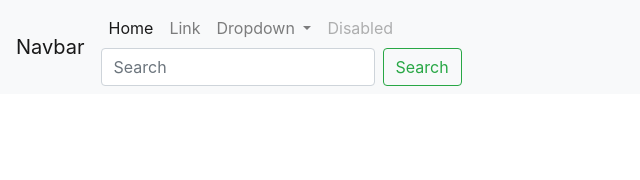
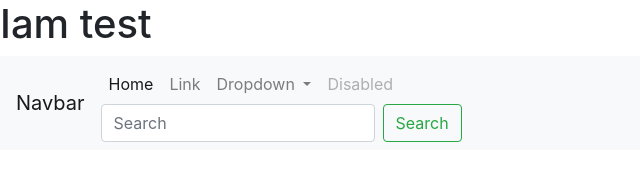
Before and after one commit to bbdev09/testwich, a website: page test.html in a window 1280 px wide. Shown: the whole page, without its empty margins (0-640 px from the left). Drawn offline with nearby package versions, Linux system fonts and the light colour scheme.

Commit message:
changed test.html file

```diff
--- a/test.html
+++ b/test.html
@@ -11,6 +11,7 @@
 </head>
 
 <body>
+    <h1>Iam test</h1>
 
     <!-- commission amount = swiped amount - recieved amount -->
 
```
